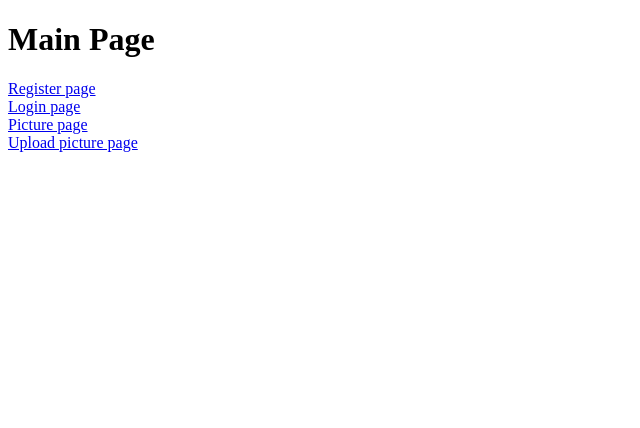
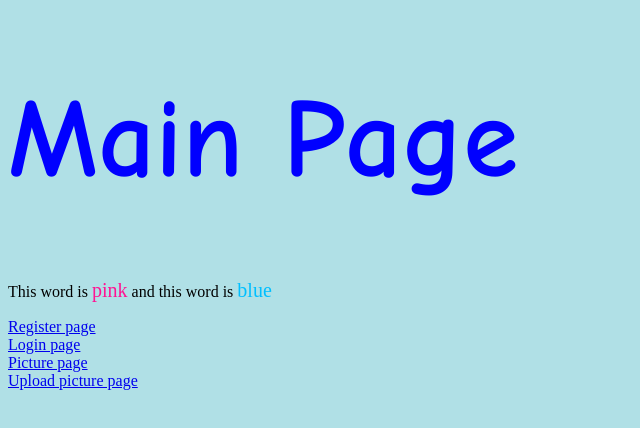
Before and after one commit to Museman7/Webprog1, a plain HTML site: page Aflevering1/index.html in a window 1280 px wide. Shown: the whole page, without its empty margins (0-640 px from the left). Drawn offline with Linux system fonts and the light colour scheme.

Commit message:
Aflevering1 nye features

```diff
--- a/Aflevering1/index.html
+++ b/Aflevering1/index.html
@@ -2,11 +2,14 @@
 
 <html>
     <head>
+        <link rel="stylesheet" href="style.css" />
+    </head>
+
+    <body class="a">
         <h1> Main Page </h1>
 
-    </head>
+        <p>This word is <span class="a">pink</span> and this word is <span class="b">blue</span> </p>
 
-    <body>
         <a href="register.html">Register page</a> <br>
 
         <a href="login.html">Login page</a> <br>
--- /dev/null
+++ b/Aflevering1/style.css
@@ -0,0 +1,32 @@
+body {
+    background-color: powderblue;
+
+    }
+
+/*If the screen is under 1000 pixels, do this*/
+@media only screen and (max-width: 1000px) {
+    body {
+        background-color: lightpink;
+    }
+}
+
+h1 {
+    font-size: 100px;
+    font-size: clamp(5rem, 10vw, 7rem);
+    color: blue;
+    font-family: 'Comic Sans MS'
+}
+
+span.a {
+    color: deeppink;
+    font-size: 20px;
+}
+
+span.b {
+    color: deepskyblue;
+    font-size: 20px;
+}
+
+a:hover {
+    color: #66ccff;
+}
```
Also changed, not shown: Aflevering1/login.html (+2 -0 lines), Aflevering1/picture.html (+2 -0 lines), Aflevering1/pictureupload.html (+2 -0 lines), Aflevering1/register.html (+2 -0 lines).
